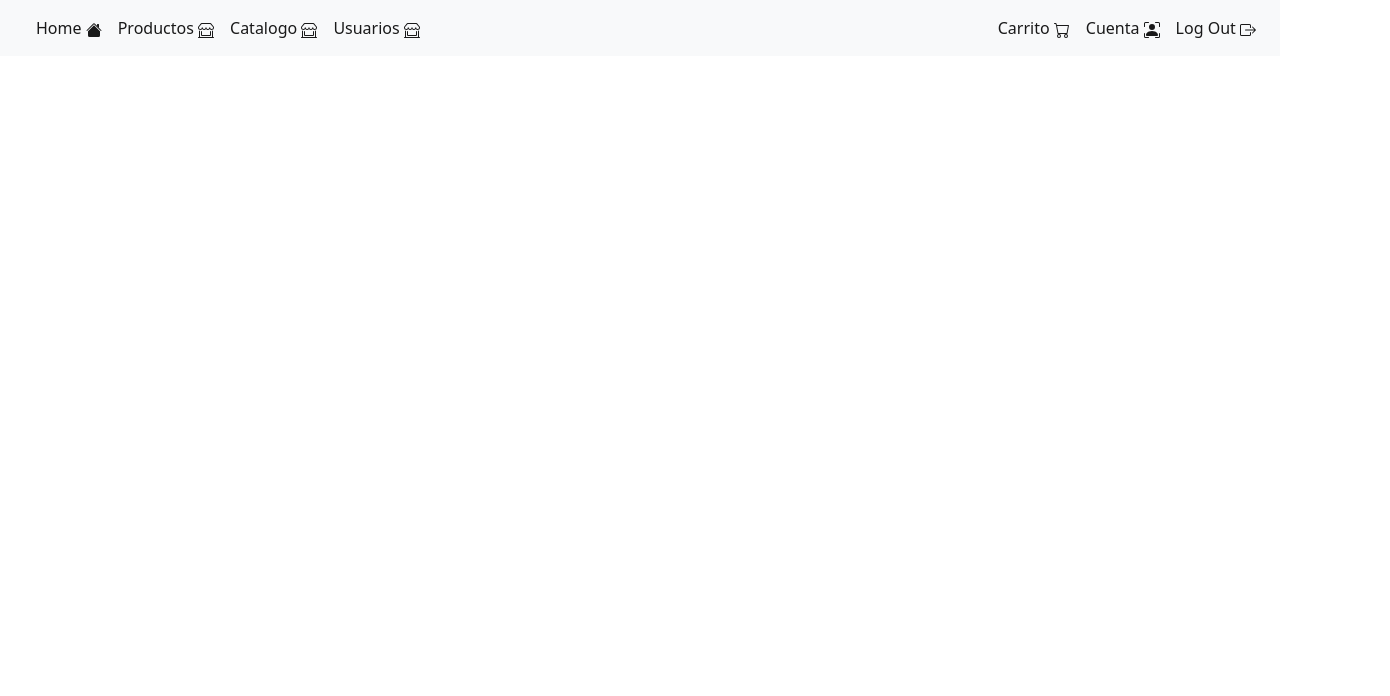
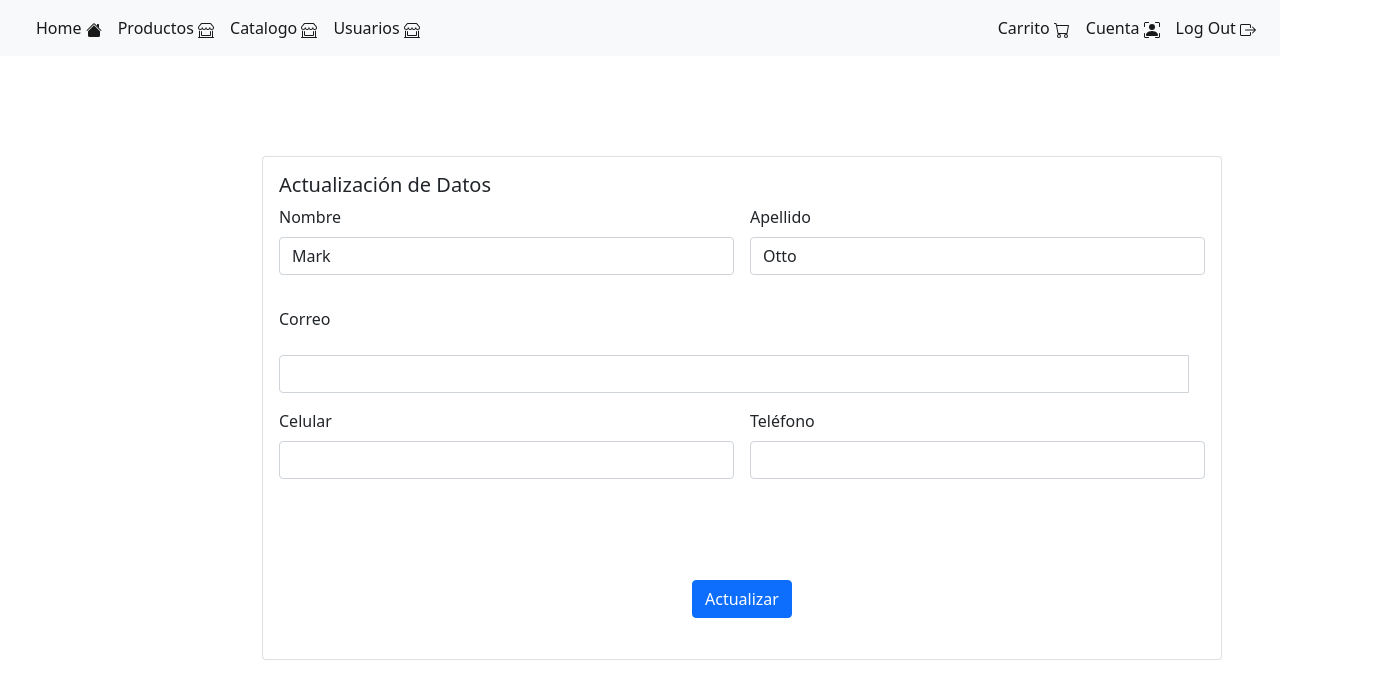
Before and after one commit to coriccf/ShopISI_frontend, an Angular app: page /user-update in a window 1280 px wide. Before the commit this address led to /. Shown: the top 696 px of the page, 1390 px wide, since content can reach past the window. Built offline with nearby package versions, Linux system fonts and the light colour scheme.

Commit message:
adding user admin and user update

```diff
--- a/src/app/components/navbar/navbar.component.html
+++ b/src/app/components/navbar/navbar.component.html
@@ -43,7 +43,7 @@
           </li>
 
           <li class="nav-item">
-            <a class="nav-link active" aria-current="page" [routerLink]="['/products']">Usuarios
+            <a class="nav-link active" aria-current="page" [routerLink]="['/user-admin']">Usuarios
               <svg width="1em" height="1em" viewBox="0 0 16 16" class="bi bi-shop-window" fill="currentColor" xmlns="http://www.w3.org/2000/svg">
                 <path fill-rule="evenodd" d="M2.97 1.35A1 1 0 0 1 3.73 1h8.54a1 1 0 0 1 .76.35l2.609 3.044A1.5 1.5 0 0 1 16 5.37v.255a2.375 2.375 0 0 1-4.25 1.458A2.371 2.371 0 0 1 9.875 8 2.37 2.37 0 0 1 8 7.083 2.37 2.37 0 0 1 6.125 8a2.37 2.37 0 0 1-1.875-.917A2.375 2.375 0 0 1 0 5.625V5.37a1.5 1.5 0 0 1 .361-.976l2.61-3.045zm1.78 4.275a1.375 1.375 0 0 0 2.75 0 .5.5 0 0 1 1 0 1.375 1.375 0 0 0 2.75 0 .5.5 0 0 1 1 0 1.375 1.375 0 1 0 2.75 0V5.37a.5.5 0 0 0-.12-.325L12.27 2H3.73L1.12 5.045A.5.5 0 0 0 1 5.37v.255a1.375 1.375 0 0 0 2.75 0 .5.5 0 0 1 1 0zM1.5 8.5A.5.5 0 0 1 2 9v6h12V9a.5.5 0 0 1 1 0v6h.5a.5.5 0 0 1 0 1H.5a.5.5 0 0 1 0-1H1V9a.5.5 0 0 1 .5-.5zm2 .5a.5.5 0 0 1 .5.5V13h8V9.5a.5.5 0 0 1 1 0V13a1 1 0 0 1-1 1H4a1 1 0 0 1-1-1V9.5a.5.5 0 0 1 .5-.5z"/>
             </svg>
--- /dev/null
+++ b/src/app/components/user/user-admin/user-admin.component.html
@@ -0,0 +1 @@
+<p>user-admin works!</p>
--- /dev/null
+++ b/src/app/components/user/user-admin/user-admin.component.ts
@@ -0,0 +1,15 @@
+import { Component, OnInit } from '@angular/core';
+
+@Component({
+  selector: 'app-user-admin',
+  templateUrl: './user-admin.component.html',
+  styleUrls: ['./user-admin.component.css']
+})
+export class UserAdminComponent implements OnInit {
+
+  constructor() { }
+
+  ngOnInit(): void {
+  }
+
+}
--- /dev/null
+++ b/src/app/components/user/user-update/user-update.component.css
@@ -0,0 +1,11 @@
+.container-sm{
+  margin-top: 100px;
+  margin-left: 250px;
+  margin-right: 70px;
+  margin-bottom: 100px;
+}
+.btn.btn-primary{
+  margin-top: 85px;
+  margin-bottom: 25px;
+
+}
--- /dev/null
+++ b/src/app/components/user/user-update/user-update.component.html
@@ -0,0 +1,56 @@
+<div class="container-sm">
+
+  <div class="card" style="width: 60rem;">
+    <div class="card-body">
+      <h5 class="card-title">Actualización de Datos</h5>
+
+    <form class="row g-3 needs-validation" novalidate>
+
+      <div class="col-md-6 position-relative">
+        <label for="validationTooltip01" class="form-label">Nombre</label>
+        <input type="text" class="form-control" id="validationTooltip01" value="Mark" required>
+        <div class="valid-tooltip">
+          Looks good!
+        </div>
+      </div>
+      <div class="col-md-6 position-relative">
+        <label for="validationTooltip02" class="form-label">Apellido</label>
+        <input type="text" class="form-control" id="validationTooltip02" value="Otto" required>
+        <div class="valid-tooltip">
+          Looks good!
+        </div>
+      </div>
+      <div class="row g-3 needs-validation">
+        <label for="validationTooltipUsername" class="form-label">Correo</label>
+        <div class="input-group has-validation">
+         <input type="text" class="form-control" id="validationTooltipUsername" aria-describedby="validationTooltipUsernamePrepend" required>
+          <div class="invalid-tooltip">
+            Please choose a unique and valid username.
+          </div>
+        </div>
+      </div>
+      <div class="col-md-6 position-relative">
+        <label for="validationTooltip03" class="form-label">Celular</label>
+        <input type="text" class="form-control" id="validationTooltip03" required>
+        <div class="invalid-tooltip">
+          Please provide a valid city.
+        </div>
+      </div>
+      <div class="col-md-6 position-relative">
+        <label for="validationTooltip03" class="form-label">Teléfono</label>
+        <input type="text" class="form-control" id="validationTooltip03" required>
+        <div class="invalid-tooltip">
+          Please provide a valid city.
+        </div>
+      </div>
+
+      <div class="col-12" class="text-center">
+        <button class="btn btn-primary" type="submit">Actualizar</button>
+      </div>
+    </form>
+
+    </div>
+  </div>
+
+
+</div>
--- /dev/null
+++ b/src/app/components/user/user-update/user-update.component.ts
@@ -0,0 +1,15 @@
+import { Component, OnInit } from '@angular/core';
+
+@Component({
+  selector: 'app-user-update',
+  templateUrl: './user-update.component.html',
+  styleUrls: ['./user-update.component.css']
+})
+export class UserUpdateComponent implements OnInit {
+
+  constructor() { }
+
+  ngOnInit(): void {
+  }
+
+}
```
Also changed, not shown: src/app/app.module.ts (+8 -1 lines), src/app/components/user/user-admin/user-admin.component.css (added), src/app/components/user/user-admin/user.service.ts (added), src/app/components/user/user-admin/user.ts (added), src/app/components/user/user-update/user.service.ts (added), src/app/components/user/user-update/user.ts (added), 2 other files (tests, documents, lock files or other folders).
